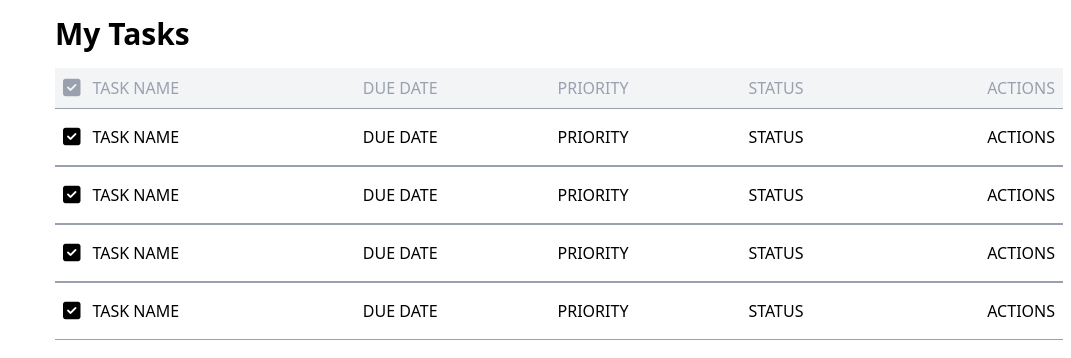
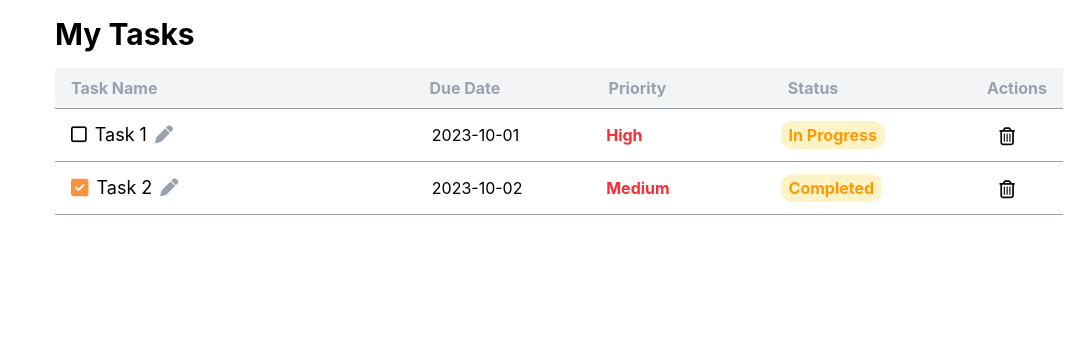
Before and after one commit to Life4Death04/ToDo-Frontend-3v, a React (Vite) app: page / in a window 1280 px wide. Shown: the top 358 px of the page, without its empty margins (209-1280 px from the left). Built offline with nearby package versions, Linux system fonts and the light colour scheme.

Commit message:
component: taskTable 2.0

```diff
--- a/src/App.tsx
+++ b/src/App.tsx
@@ -1,11 +1,11 @@
 import './App.css'
 import { createBrowserRouter, RouterProvider } from 'react-router'
-import Login from './components/auth/Login'
+/* import Login from './components/auth/Login' */
 import Register from './components/auth/Register'
 import NotFound from './components/404NotFound/404NotFound'
 import { QueryClientProvider, QueryClient } from '@tanstack/react-query'
 import ToDo from './components/todo/ToDo'
-import {Sidebar} from './components/Layout/Sidebar'
+/* import {Sidebar} from './components/Layout/Sidebar' */
 import { TasksTable } from './components/Layout/TasksTable'
 
 const queryClient = new QueryClient({
--- a/src/components/Layout/TasksTable.tsx
+++ b/src/components/Layout/TasksTable.tsx
@@ -2,137 +2,71 @@ export function TasksTable(){
     return(
         <main className="px-2 pt-4 xsm:ml-12 lg:ml-64">
             <h1 className="font-bold mb-4 xsm:text-xl md:text-2xl lg:text-3xl">My Tasks</h1>
-            <ul className="flex flex-col gap-3 lg:gap-0">
-                {/* <li className="p-3 bg-white shadow-xl rounded-lg">
-                    <header className="flex justify-between items-end">
-                        <div className="flex gap-4 items-end">
-                            <button>
-                                <i className="fa-solid fa-square-check sm:text-lg md:text-xl"></i>
-                            </button>
-                            <h3 className="self-start sm:text-lg md:text-xl">Task Content</h3>
-                        </div>
-                        <button>
-                            <i className="fa-solid fa-trash-can sm:text-lg md:text-xl"></i>
-                        </button>
-                    </header>
-                    <p className="my-3 mb-4 text-black/50 sm:text-lg md:text-xl">Due: Date Task</p>
-                    <footer>
-                        <span className="bg-gray-200 px-3 py-1 rounded-2xl sm:text-lg md:text-xl">
-                            Status
-                        </span>
-                    </footer>
-                </li> */}
-                <li className="flex justify-between items-center bg-gray-100 p-2 text-gray-400">
-                    <div className="flex gap-3 items-center">
-                        <i className="fa-solid fa-square-check text-xl"></i>
-                        <span className="text-md">TASK NAME</span>
-                    </div>
-                    <div className="flex gap-30">
-                        <span className="text-md">
-                            DUE DATE
-                        </span>
-                        <span className="text-md">
-                            PRIORITY
-                        </span>
-                        <span className="text-md">
-                            STATUS
-                        </span>
-                    </div>
-                    <div className="">
-                        <span className="text-md">
-                            ACTIONS
-                        </span>
-                    </div>
-                </li>
-                <li className="flex justify-between items-center bg-white border-t-1 border-b-1 border-gray-400 py-4 px-2">
-                    <div className="flex gap-3 items-center">
-                        <i className="fa-solid fa-square-check text-xl"></i>
-                        <span className="text-md">TASK NAME</span>
-                    </div>
-                    <div className="flex gap-30">
-                        <span className="text-md">
-                            DUE DATE
-                        </span>
-                        <span className="text-md">
-                            PRIORITY
-                        </span>
-                        <span className="text-md">
-                            STATUS
-                        </span>
-                    </div>
-                    <div className="">
-                        <span className="text-md">
-                            ACTIONS
-                        </span>
-                    </div>
-                </li>
-                <li className="flex justify-between items-center bg-white border-t-1 border-b-1 border-gray-400 py-4 px-2">
-                    <div className="flex gap-3 items-center">
-                        <i className="fa-solid fa-square-check text-xl"></i>
-                        <span className="text-md">TASK NAME</span>
-                    </div>
-                    <div className="flex gap-30">
-                        <span className="text-md">
-                            DUE DATE
-                        </span>
-                        <span className="text-md">
-                            PRIORITY
-                        </span>
-                        <span className="text-md">
-                            STATUS
-                        </span>
-                    </div>
-                    <div className="">
-                        <span className="text-md">
-                            ACTIONS
-                        </span>
-                    </div>
-                </li>
-                <li className="flex justify-between items-center bg-white border-t-1 border-b-1 border-gray-400 py-4 px-2">
-                    <div className="flex gap-3 items-center">
-                        <i className="fa-solid fa-square-check text-xl"></i>
-                        <span className="text-md">TASK NAME</span>
-                    </div>
-                    <div className="flex gap-30">
-                        <span className="text-md">
-                            DUE DATE
-                        </span>
-                        <span className="text-md">
-                            PRIORITY
-                        </span>
-                        <span className="text-md">
-                            STATUS
-                        </span>
-                    </div>
-                    <div className="">
-                        <span className="text-md">
-                            ACTIONS
-                        </span>
-                    </div>
-                </li>
-                <li className="flex justify-between items-center bg-white border-t-1 border-b-1 border-gray-400 py-4 px-2">
-                    <div className="flex gap-3 items-center">
-                        <i className="fa-solid fa-square-check text-xl"></i>
-                        <span className="text-md">TASK NAME</span>
-                    </div>
-                    <div className="flex gap-30">
-                        <span className="text-md">
-                            DUE DATE
-                        </span>
-                        <span className="text-md">
-                            PRIORITY
-                        </span>
-                        <span className="text-md">
-                            STATUS
-                        </span>
-                    </div>
-                    <div className="">
-                        <span className="text-md">
-                            ACTIONS
-                        </span>
-                    </div>
-                </li>
+            <header className="items-center bg-gray-100 px-4 py-2 text-gray-400 border-gray-400 border-b-1 font-bold xsm:hidden lg:flex">
+                <span className="flex-[2]">Task Name</span>
+                <span className="flex-1">Due Date</span>
+                <span className="flex-1">Priority</span>
+                <span className="flex-1">Status</span>
+                <span className="w-20 text-right">Actions</span>
+            </header>
+            <ul className="flex flex-col gap-3 lg:gap-0 lg:divide-y lg:divide-gray-200">
+                <TaskItem
+                    content="Task 1"
+                    dueDate="2023-10-01"
+                    priority="High"
+                    status="In Progress"
+                />
+                <TaskItem
+                    content="Task 2"
+                    dueDate="2023-10-02"
+                    priority="Medium"
+                    status="Completed"
+                />
             </ul>
         </main>
     );
 }
+
+type TaskItemProps = {
+    content: string,
+    dueDate: string,
+    priority: string,
+    status: string,
+}
+
+function TaskItem({content, dueDate, priority, status}: TaskItemProps){
+    return(
+        <li className="lg:flex lg:gap-3 bg-white lg:border-b-1 lg:border-gray-400 xsm:p-3 py-3 px-4 xsm:shadow-xl lg:shadow-none xsm:rounded-lg lg:rounded-none">
+            <div className="flex gap-2 items-center flex-[2]">
+                {/* <i className="fa-solid fa-square-check text-orange text-xl"></i> */}
+                {/* <i className="fa-regular fa-square xsm:text-base lg:text-lg hover:text-orange hover:cursor-pointer"></i> */}
+                {status === 'Completed' ? <i className="fa-solid fa-square-check text-orange text-xl"></i> : <i className="fa-regular fa-square xsm:text-base lg:text-lg hover:text-orange hover:cursor-pointer"></i>}
+                <span className="xsm:text-sm md:text-base lg:text-lg overflow text-wrap">
+                    {content}
+                </span>
+                <button className="text-gray-400 hover:text-orange ">
+                    <i className="fa-solid fa-pen xsm:text-base lg:text-lg"></i>
+                </button>
+                <div className="ml-auto mt-auto text-center w-20 lg:self-center lg:hidden">
+                    <i className="fa-regular fa-trash-can xsm:text-base lg:text-lg hover:text-orange hover:cursor-pointer"></i>
+                </div>
+            </div>
+            <div className="flex xsm:flex-col lg:flex-row lg:items-center xsm:gap-3 xsm:mt-4 lg:mt-0 flex-[3]">
+                <span className="xsm:text-xs md:text-sm lg:text-base lg:flex-1">
+                    {dueDate}
+                </span>
+                <span className="xsm:text-xs md:text-sm lg:text-base lg:flex-1 text-red-500 font-bold">
+                    {priority}
+                </span>
+                <div className="lg:flex-1">
+                    <span className="xsm:text-xs md:text-sm lg:text-base xsm:w-fit bg-amber-100 px-2 py-1 rounded-xl text-amber-500 font-bold">
+                        {status}
+                    </span>
+                </div>
+            </div>
+            <div className="ml-auto mt-auto text-center w-20 lg:block lg:self-center xsm:hidden">
+                <i className="fa-regular fa-trash-can xsm:text-base lg:text-lg hover:text-orange hover:cursor-pointer"></i>
+            </div>
+        </li>
+    );
+}
--- a/src/index.css
+++ b/src/index.css
@@ -21,6 +21,8 @@
     --color-input-background: #ebecef;
     --color-orange-buttons: #f3573f;
     --color-gray-checked-tasks: #908e8e;
+
+    --font-sans: 'Inter', sans-serif;
 }
 
 .checkTask-btn-false::before{
```
